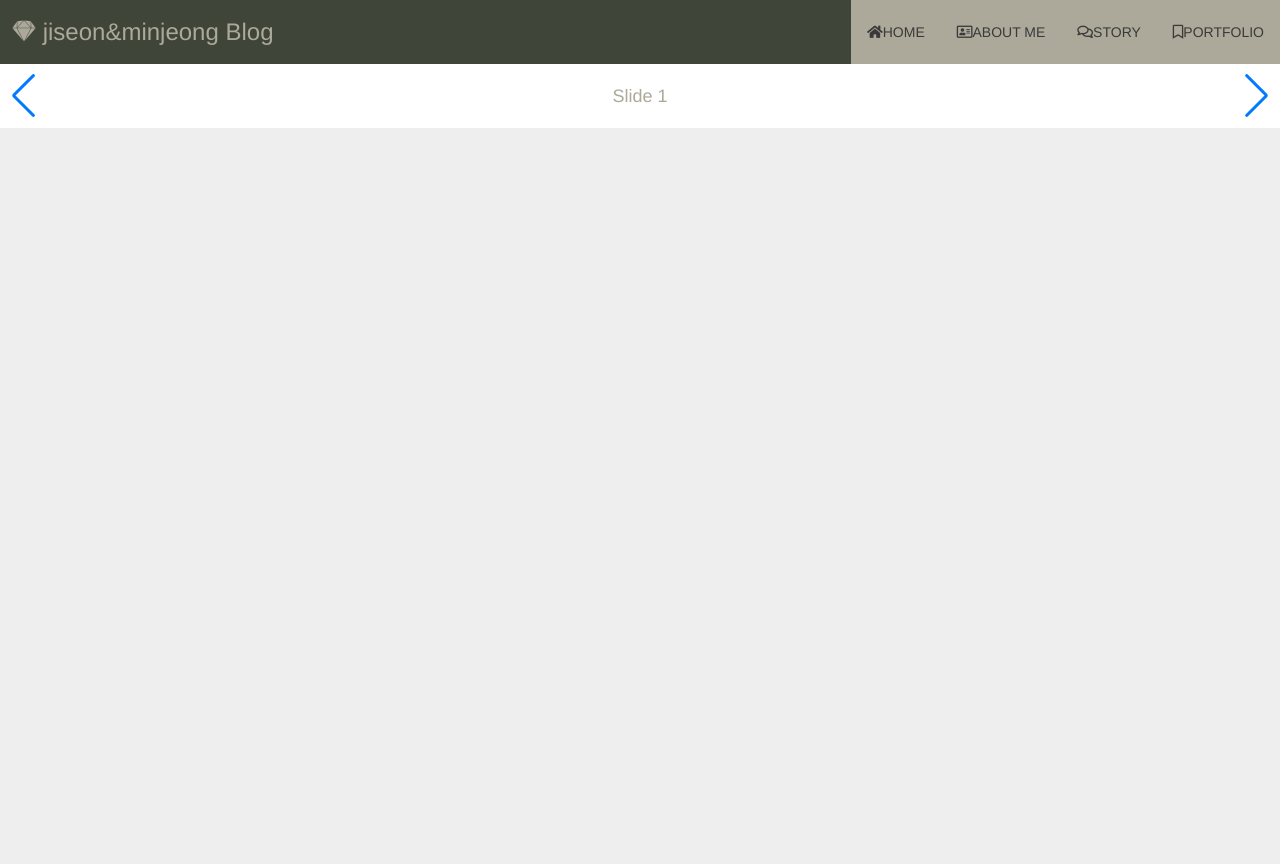
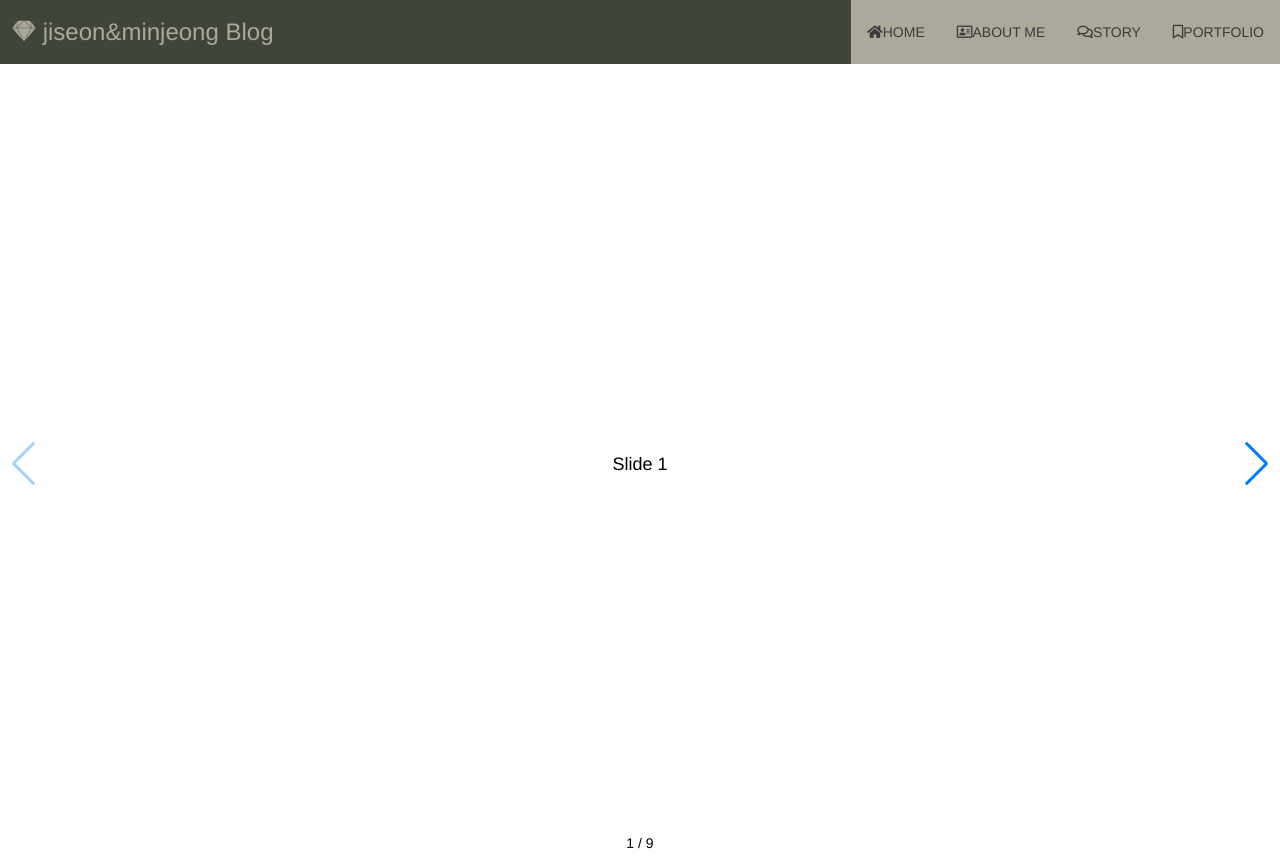
Before and after one commit to jiseon5154/col_exam, a plain HTML site: page docs/index.html in a window 1280 px wide. Before the commit the page ends 800 px from the top, so only its background shows below. Drawn offline with nearby package versions, Linux system fonts and the light colour scheme; a web font is replaced by a local one.

Commit message:
슬라이더수정

```diff
--- a/docs/common.css
+++ b/docs/common.css
@@ -23,18 +23,21 @@
    font-style: normal;
  }
 
- html {
-   font-family: 'KoHo', 'MyLotteLight', sans-serif;
+ html,
+ body {
+   position: relative;
+   height: 100%;
  }
 
 
-
-
  body {
-   min-height: 100vh;
-   background-color: #faf6eb;
-   color: #3a3a3a;
- }
+  background: #eee;
+  font-family: Helvetica Neue, Helvetica, Arial, sans-serif;
+  font-size: 14px;
+  color: #000;
+  margin: 0;
+  padding: 0;
+}
 
  /* 탑바 */
  .top-bar {
@@ -55,21 +58,6 @@
  }
 
  /* 슬라이더 스타일 */
- html,
- body {
-   position: relative;
-   height: 100%;
- }
-
- body {
-   background: #eee;
-   font-family: Helvetica Neue, Helvetica, Arial, sans-serif;
-   font-size: 14px;
-   color: #000;
-   margin: 0;
-   padding: 0;
- }
-
  .swiper-container {
    width: 100%;
    height: 100%;
--- a/docs/index.html
+++ b/docs/index.html
@@ -11,22 +11,22 @@
   <link rel="stylesheet" href="https://cdnjs.cloudflare.com/ajax/libs/tailwindcss/2.2.0/tailwind.min.css">
   <!-- 폰트어썸 -->
   <link rel="stylesheet" href="https://cdnjs.cloudflare.com/ajax/libs/font-awesome/5.15.3/css/all.min.css">
+
+  <!-- 스와이퍼 연결 -->
+  <link rel="stylesheet" href="https://unpkg.com/swiper/swiper-bundle.min.css"/>
+  <script src="https://unpkg.com/swiper/swiper-bundle.min.js"></script>
+
     <!-- 스타일링크 -->
     <link rel="stylesheet" href="common.css">
     <!-- 자바링크 -->
-  <link rel="stylesheet" href="common.js">
-  <!-- 슬라이드 연결 -->
-  <link rel="stylesheet" href="https://unpkg.com/swiper/swiper-bundle.min.css" />
-  <!-- 스와이퍼 연결 -->
-  <link rel="stylesheet" href="https://unpkg.com/swiper/swiper-bundle.min.css" />
-  <script src="https://unpkg.com/swiper/swiper-bundle.min.js"></script>
+    <script src="common.js" defer></script>
+
 
   <title>지선,민정 작업장</title>
 </head>
 
 <body>
-  <!-- 탑바 -->
-  <header class="fixed inset-0 bottom-auto hidden h-16 top-bar md:block">
+  <header class="h-16 top-bar">
     <div class="container flex h-full mx-auto">
       <!--  로고 공간  -->
       <a href="#" class="flex items-center ml-3 text-2xl top-bar__logo">
@@ -89,6 +89,8 @@
         </nav>
       </div>
     </div>
+  </header>
+
    <!-- 슬라이드 -->
    <div class="swiper-container mySwiper">
     <div class="swiper-wrapper">
@@ -106,7 +108,6 @@
     <div class="swiper-button-prev"></div>
     <div class="swiper-pagination"></div>
   </div>
-  </header>
 </body>
 
 </html>
```
Lines whose indentation alone changed are shown as unchanged.
